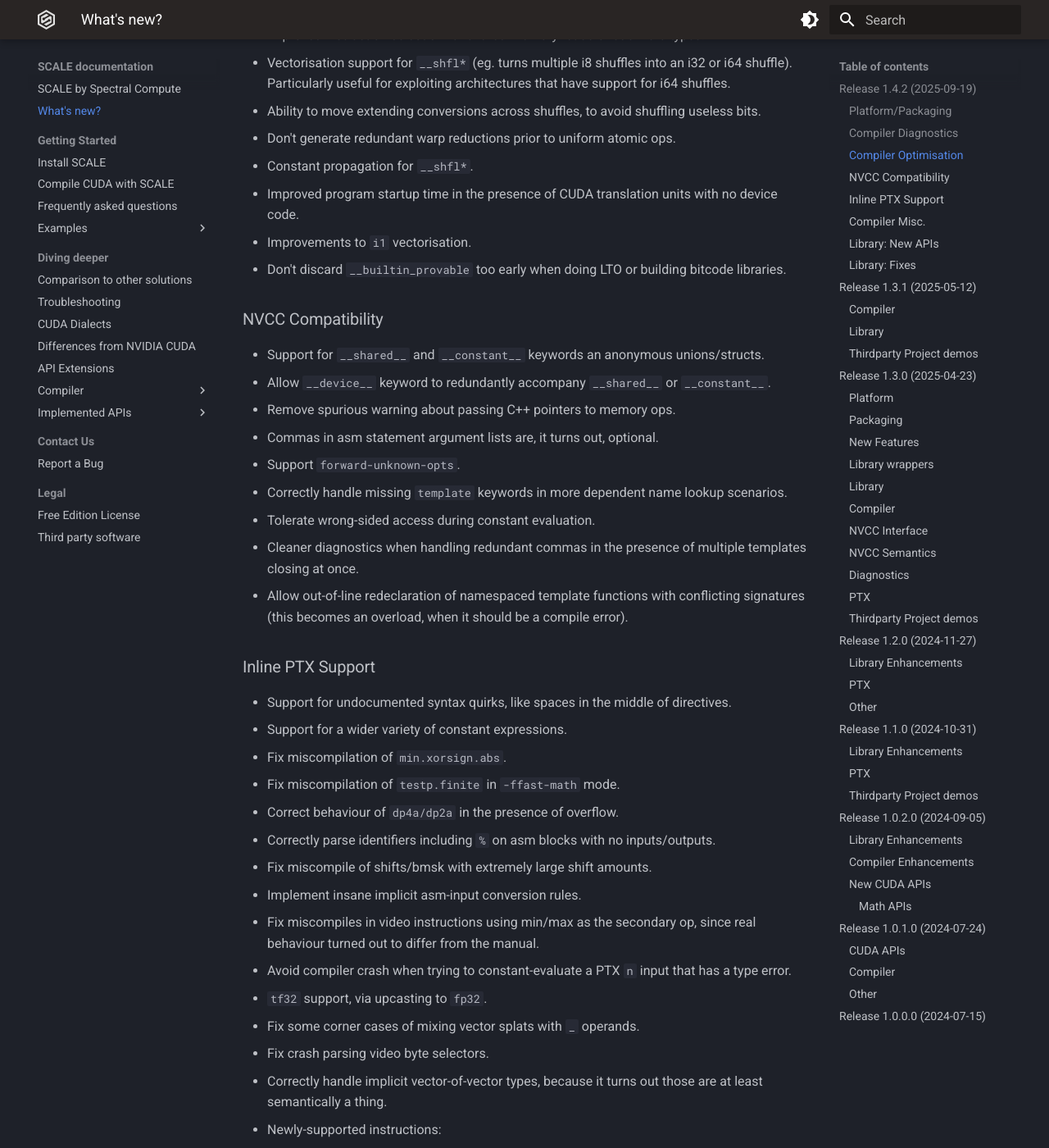
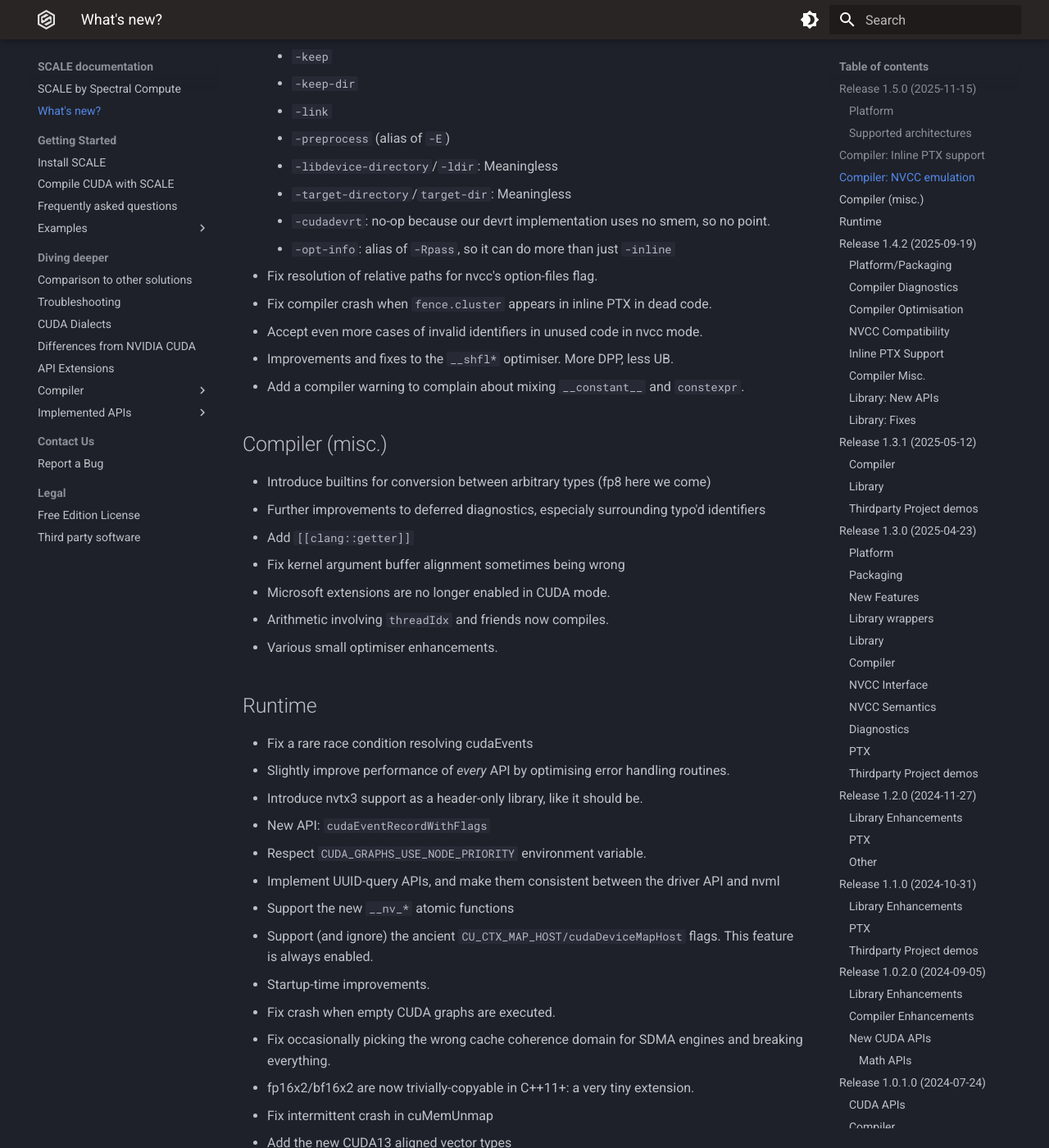
Before and after one commit to spectral-compute/scale-docs, an MkDocs documentation site: the page built from docs/manual/CHANGELOG.md, in a window 1280 px wide and 1400 px high, scrolled down 1036 px. Shown: the whole window at 82% size. Built offline with MkDocs 1.6.1 and Material for MkDocs 9.7.7, drawn with Linux system fonts in a browser that asks for light colours; the version menu is left out; some of the changed text lies outside the part shown.

Commit message:
Draft changes for 1.5

```diff
--- a/docs/manual/CHANGELOG.md
+++ b/docs/manual/CHANGELOG.md
@@ -1,4 +1,87 @@
 # What's new?
+
+## Release 1.5.0 (2025-11-15)
+
+### Platform
+
+- Compiler is now based on llvm 20.1.8
+- Using rocm 7.1 versios of rocBLAS etc.
+
+### Supported architectures
+
+- All architectures are now enabled in the free version of SCALE. See new EULA for details.
+- Newly-supported AMD GPU architectures:
+    * `gfx950` (MI350x/MI355x)
+    * `gfx1200` (RX 9060 XT etc.)
+    * `gfx1201` (RX 9070 XT etc.)
+    * `gfx908` (MI100)
+    * `gfx906` (MI50/MI60)
+- NVIDIA support.
+
+
+## Compiler: Inline PTX support
+
+- Improve PTX diagnostics for unused instruction flags
+- Support for `q` constraints (128-bit asm inputs)
+- Diagnostics for implicit truncation via asm constraints.
+- New PTX instructions:
+    * `movmatrix`
+    * `bar`/`barrier`: only cases that can be represented as `__synthreads_*`.
+
+## Compiler: NVCC emulation
+
+- New NVCC flags:
+    * `-keep`
+    * `-keep-dir`
+    * `-link`
+    * `-preprocess` (alias of `-E`)
+    * `-libdevice-directory`/`-ldir`: Meaningless
+    * `-target-directory`/`target-dir`: Meaningless
+    * `-cudadevrt`: no-op because our devrt implementation uses no smem, so no point.
+    * `-opt-info`: alias of `-Rpass`, so it can do more than just `-inline`
+- Fix resolution of relative paths for nvcc's option-files flag.
+- Fix compiler crash when `fence.cluster` appears in inline PTX in dead code.
+- Accept even more cases of invalid identifiers in unused code in nvcc mode.
+- Improvements and fixes to the `__shfl*` optimiser. More DPP, less UB.
+- Add a compiler warning to complain about mixing `__constant__` and `constexpr`.
+
+## Compiler (misc.)
+
+- Introduce builtins for conversion between arbitrary types (fp8 here we come)
+- Further improvements to deferred diagnostics, especialy surrounding typo'd identifiers
+- Add `[[clang::getter]]`
+- Fix kernel argument buffer alignment sometimes being wrong
+- Microsoft extensions are no longer enabled in CUDA mode.
+- Arithmetic involving `threadIdx` and friends now compiles.
+- Various small optimiser enhancements.
+
+## Runtime
+
+- Fix a rare race condition resolving cudaEvents
+- Slightly improve performance of *every* API by optimising error handling routines.
+- Introduce nvtx3 support as a header-only library, like it should be.
+- New API: `cudaEventRecordWithFlags`
+- Respect `CUDA_GRAPHS_USE_NODE_PRIORITY` environment variable.
+- Implement UUID-query APIs, and make them consistent between the driver API and nvml
+- Support the new `__nv_*` atomic functions
+- Support (and ignore) the ancient `CU_CTX_MAP_HOST/cudaDeviceMapHost` flags. This feature is always enabled.
+- Startup-time improvements.
+- Fix crash when empty CUDA graphs are executed.
+- Fix occasionally picking the wrong cache coherence domain for SDMA engines and breaking everything.
+- fp16x2/bf16x2 are now trivially-copyable in C++11+: a very tiny extension.
+- Fix intermittent crash in cuMemUnmap
+- Add the new CUDA13 aligned vector types
+- Workaround SDMA bug that gave incorrect results for cuMemsetD16 on some devices.
+- Many random header compatibility/typedef fixes.
+- Accuracy improvements to `tanh()` and `sin()`.
+- Fix crash when millions of cudaStreams are destroyed all at once.
+- Crash _correctly_ when the GPU executes a trap instruction.
+- Fix the GPU trap handler on GFX94x devices.
+- Fix a few C89-compatibility issues in less-commonly-used headers.
+- Make headers warning-free on GCC, since not everyone uses `-isystem` properly.
+- Slightly improve performance of nvRTC.
+- Raise an error if the user attempts to execute PTX as AMDGPU machine code, instead of actually trying it.
+- Fix a few cases where the runtime library and RTC compiler would disagree about what architecture to build for.
 
 ## Release 1.4.2 (2025-09-19)
 
```
Also changed, not shown: docs/manual/language-extensions.md (+14 -0 lines).
